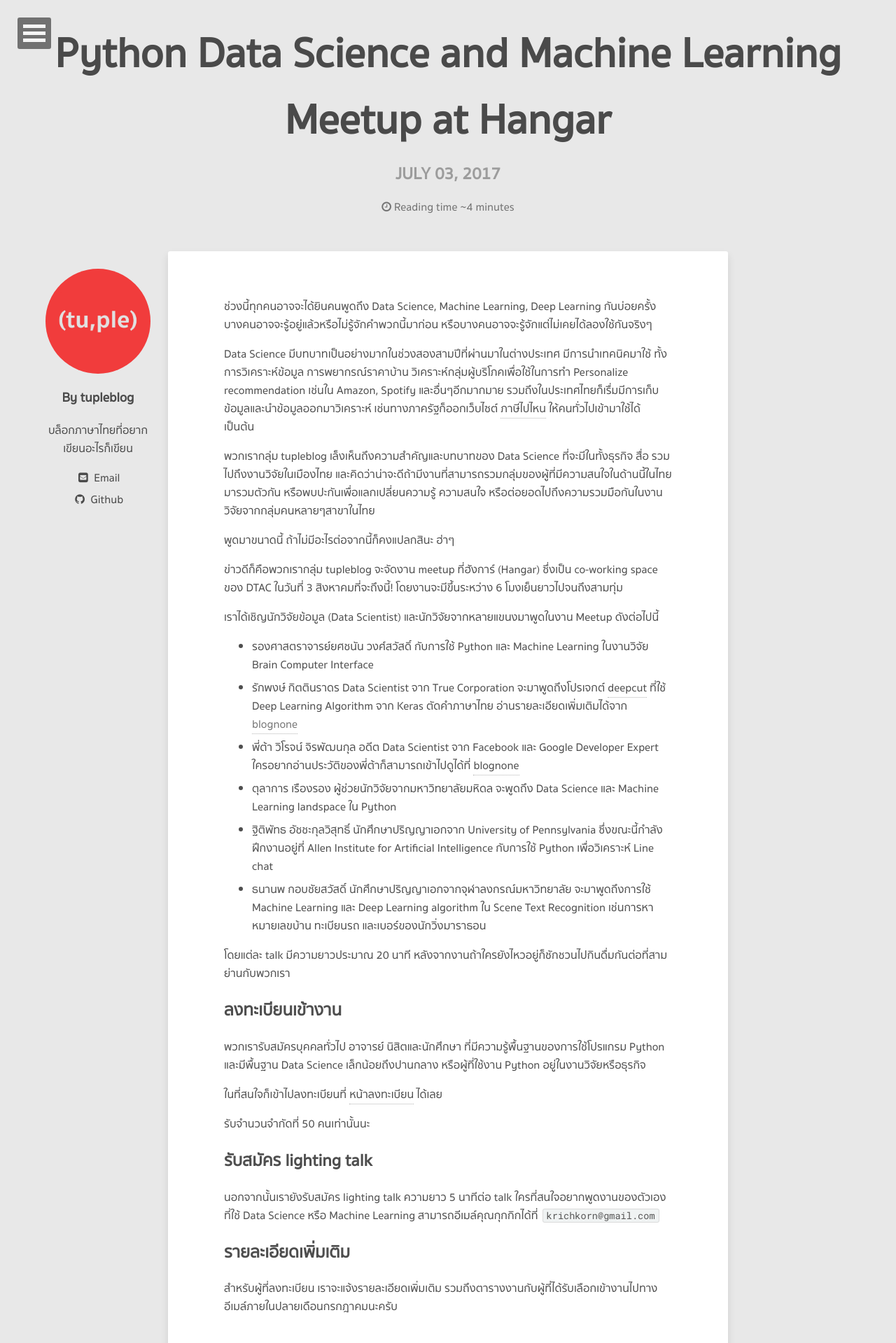
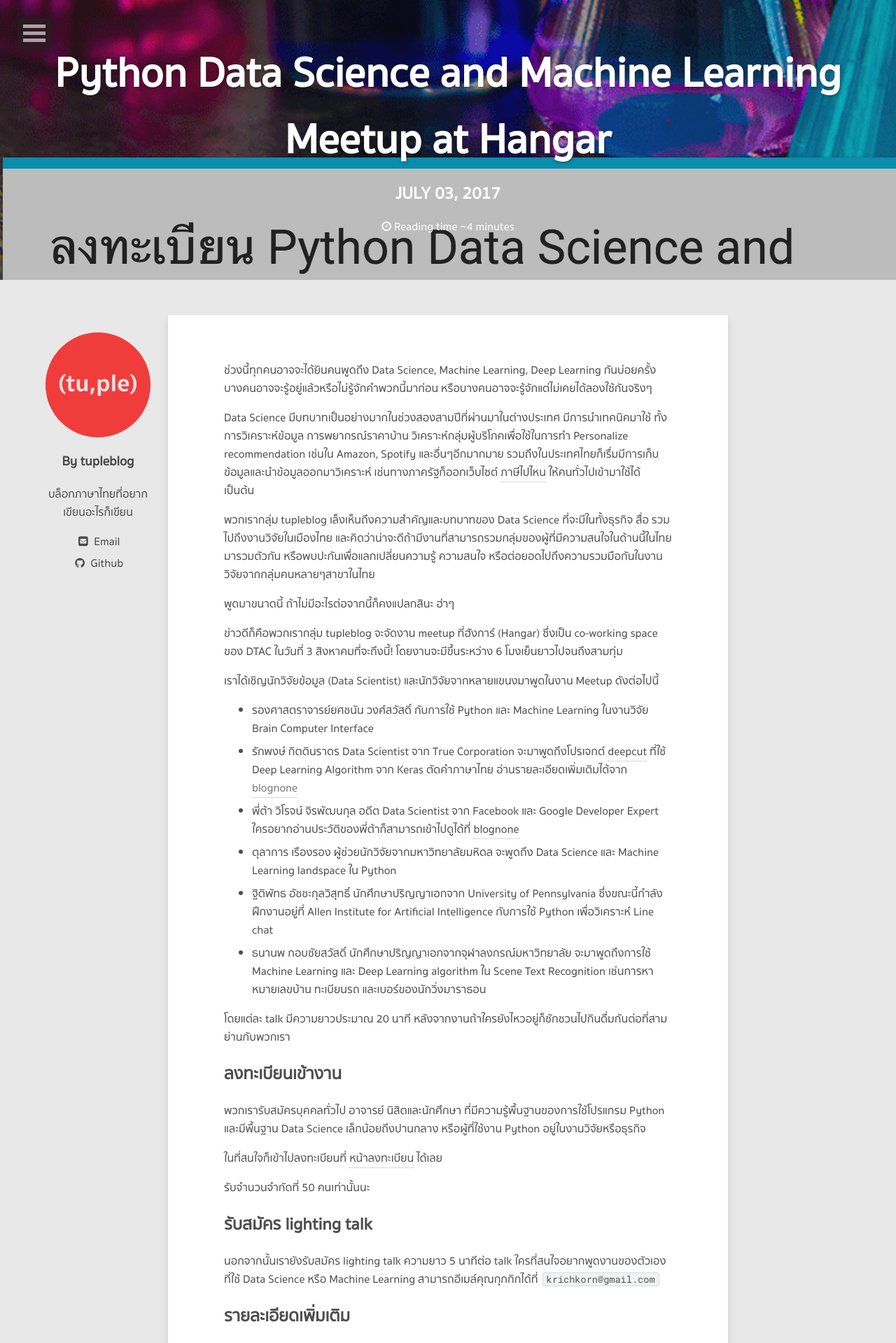
Before and after one commit to tupleblog/tupleblog.github.io, a Jekyll site: the page built from _posts/2017-07-02-python-datascience-hangar.md, in a window 1280 px wide. Shown: the top 1919 px of the page at 70% size. Built offline with Jekyll 4.4.1, drawn with Linux system fonts in a browser that asks for light colours; nearby versions of some CDN libraries; comment, search, counter and statistics services are not loaded.

Commit message:
add banner photo

```diff
--- a/_posts/2017-07-02-python-datascience-hangar.md
+++ b/_posts/2017-07-02-python-datascience-hangar.md
@@ -4,7 +4,7 @@
 author:
 description: Python Data Science and Machine Learning Meetup ที่ Hangar co-working space ของ DTAC จัดโดยทีม tupleblog
 image:
-  feature:
+  feature: post/python_meetup/Aug_2017.png
 tags: [Python, Data Science, Meetup, tupleblog]
 comments: true
 date: 2017-07-02 22:45:00
```
Also changed, not shown: images/post/python_meetup/Aug_2017.png (added).
